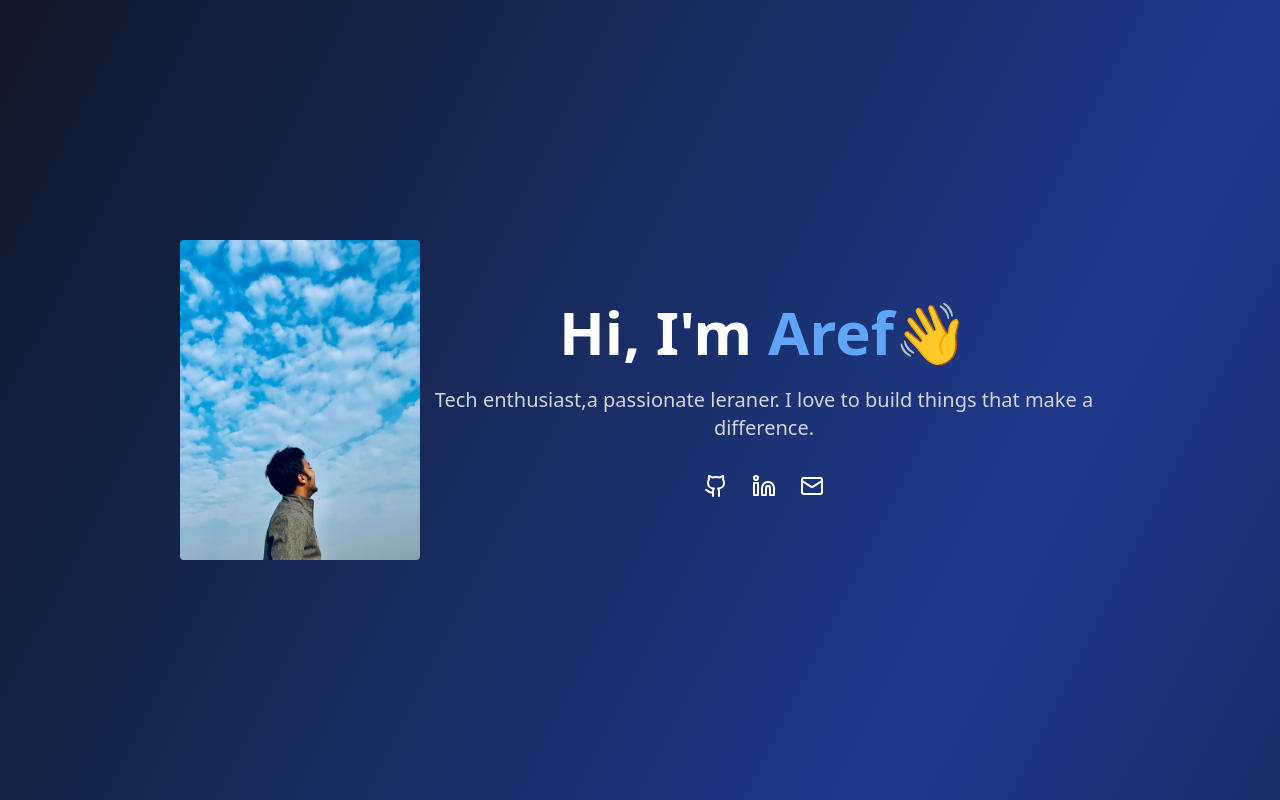
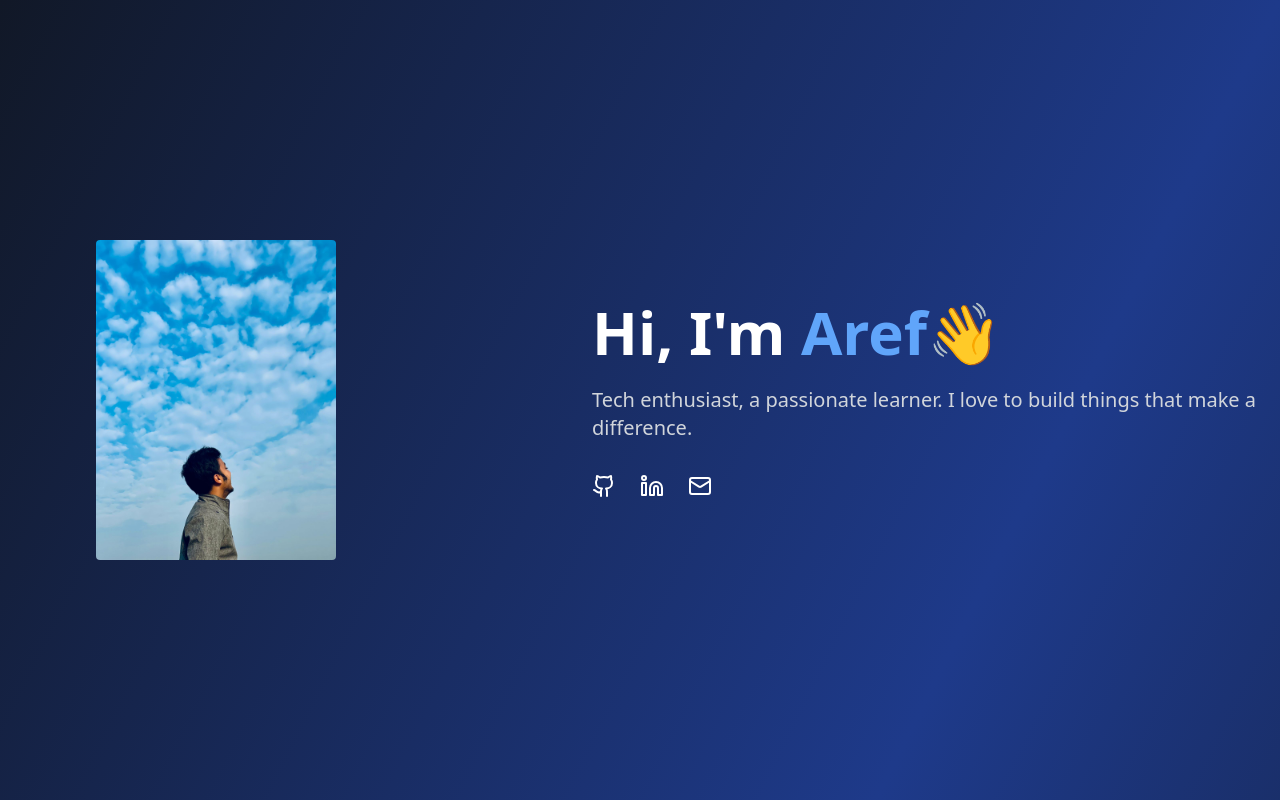
Before and after one commit to rf104/portfolio_01, a React (Vite) app: page / in a window 1280 px wide. Shown: the top 800 px of the page. Built offline with nearby package versions, Linux system fonts and the light colour scheme.

Commit message:
modify the header portion

```diff
--- a/src/App.tsx
+++ b/src/App.tsx
@@ -1,3 +1,4 @@
+import React, { useEffect, useState } from 'react';
 import { Github, Linkedin, Mail, Code, User, Briefcase } from 'lucide-react';
 import ParticleBackground from './components/ParticleBackground';
 import ProjectCard from './components/ProjectCard';
@@ -5,7 +6,6 @@ import holdingArmImage from './images/holding_arm.jpg';
 import profile1 from './images/2.jpg';
 import profile2 from './images/6.jpg';
 import './index.css';
-import { useEffect, useState } from 'react';
 
 function App() {
   const [profileImage, setProfileImage] = useState(profile1);
@@ -19,6 +19,7 @@ function App() {
 
     return () => clearInterval(interval); // Cleanup interval on component unmount
   }, []);
+
   const projects = [
     {
       title: "Blood Bridge",
@@ -35,19 +36,18 @@ function App() {
       <ParticleBackground />
 
       {/* Header/Hero Section */}
-      <header className="min-h-screen flex items-center justify-center px-4">
-        <div className='flex flex-col-2 justify-between items-center gap-2'>
-          <div className={`profile-image ${fadeClass}`}>
-            <img src={profileImage} alt="profile picture" className="rounded h-80 w-60 mx-auto" />
-          </div>
-        <div className="text-center">
+      <header className="min-h-screen flex flex-col items-center justify-center px-4 md:flex-row md:justify-between">
+        <div className={`profile-image ${fadeClass} mb-4 md:mb-0 p-20`}>
+          <img src={profileImage} alt="profile picture" className="rounded h-80 w-60 mx-auto" />
+        </div>
+        <div className="text-center md:text-left">
           <h1 className="text-6xl font-bold text-white mb-6 animate-fade-in">
             Hi, I'm <span className="text-blue-400">Aref👋</span>
           </h1>
-          <p className="text-xl text-gray-300 mb-8 max-w-2xl mx-auto">
-            Tech enthusiast,a passionate leraner. I love to build things that make a difference.
+          <p className="text-xl text-gray-300 mb-8 max-w-2xl mx-auto md:mx-0">
+            Tech enthusiast, a passionate learner. I love to build things that make a difference.
           </p>
-          <div className="flex justify-center gap-6">
+          <div className="flex justify-center md:justify-start gap-6">
             <a href="https://github.com/rf104" className="text-white hover:text-blue-400 transition-colors">
               <Github size={24} />
             </a>
@@ -58,7 +58,6 @@ function App() {
               <Mail size={24} />
             </a>
           </div>
-        </div>
         </div>
       </header>
 
@@ -71,8 +70,8 @@ function App() {
           </h2>
           <div className="bg-white/10 backdrop-blur-lg rounded-xl p-8">
             <p className="text-gray-300 text-lg leading-relaxed">
-            I am an undergraduate student in Computer Science and Engineering at Military Institute of Science and Technology. I am a self-taught web developer. I have been working with web technologies for the past few years. I have experience in building web applications using React, Next.js, and Node.js.
-            I am passionate about learning new technologies and building projects that make a difference. I am always looking for new opportunities to learn and grow as a developer.
+              I am an undergraduate student in Computer Science and Engineering at Military Institute of Science and Technology. I am a self-taught web developer. I have been working with web technologies for the past few years. I have experience in building web applications using React, Next.js, and Node.js.
+              I am passionate about learning new technologies and building projects that make a difference. I am always looking for new opportunities to learn and grow as a developer.
             </p>
           </div>
         </div>
```
